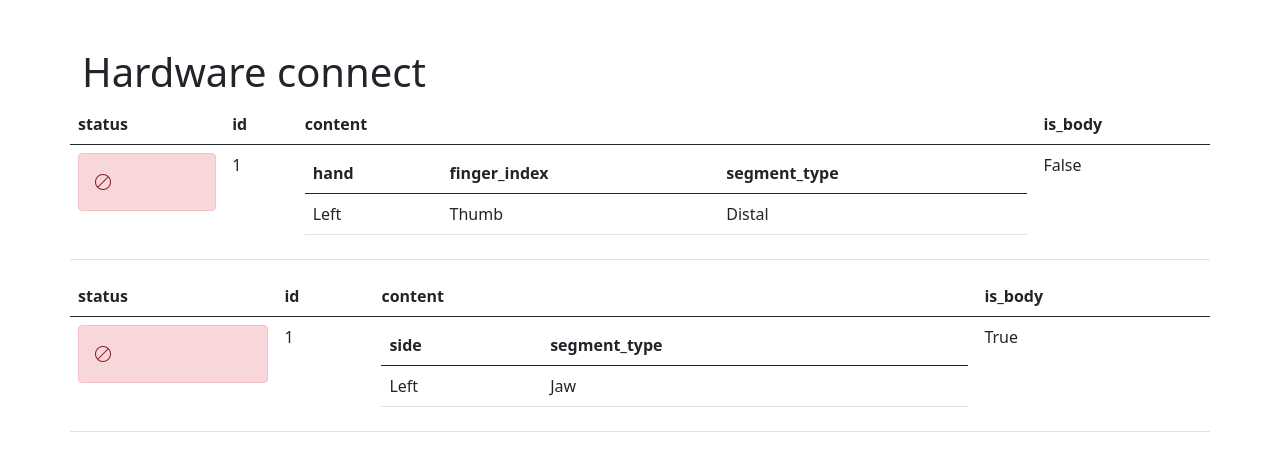
After one commit to LewisGet/body_tracker, a Django app: page /record/hardware/connect/status in a window 1280 px wide. The commit adds this page. Shown: the top 471 px of the page. Run offline with Django 5.2, Linux system fonts and the light colour scheme; tables that the repository leaves empty hold one stand-in row (values such as "Sample post"); data that the repository does not hold is empty.

Commit message:
add hardware connect log page

```diff
--- /dev/null
+++ b/record/templates/hardware_status.html
@@ -0,0 +1,59 @@
+{% extends 'base.html' %}
+
+
+{% block content %}
+    <div class="container mt-5">
+        <h1>Hardware connect</h1>
+
+        {% for item in result %}
+            <div class="row">
+                <table class="table">
+                    <thead>
+                        <tr>
+                            <th scope="col">status</th>
+                            <th scope="col">id</th>
+                            <th scope="col">content</th>
+                            <th scope="col">is_body</th>
+                        </tr>
+                    </thead>
+                    <tbody>
+                    <tr>
+                        <th scope="row">
+                            {% if item.connect %}
+                            <span class="alert alert-success d-flex align-items-center" role="alert">
+                                <i class="bi bi-broadcast-pin"></i>
+                            </span>
+                            {% else %}
+                            <span class="alert alert-danger d-flex align-items-center" role="alert">
+                                <i class="bi bi-ban"></i>
+                            </span>
+                            {% endif %}
+                        </th>
+                        <td>{{ item.id }}</td>
+                        <td>
+                            <table class="table">
+                                <thead>
+                                    <tr>
+                                        {% for k, v in item.content.items %}
+                                            <th scope="col">{{ k }}</th>
+                                        {% endfor %}
+                                    </tr>
+                                </thead>
+                                <tbody>
+                                    <tr>
+                                        {% for k, v in item.content.items %}
+                                            <td>{{ v }}</td>
+                                        {% endfor %}
+                                    </tr>
+                                </tbody>
+                            </table>
+
+                        </td>
+                        <td>{{ item.is_body }}</td>
+                    </tr>
+                    </tbody>
+                </table>
+            </div>
+        {% endfor %}
+    </div>
+{% endblock %}
--- a/record/urls.py
+++ b/record/urls.py
@@ -13,4 +13,5 @@ urlpatterns = [
     path('api/onoff', ToggleApiView.as_view(), name='api_on_off'),
     path('panel', TemplateView.as_view(template_name='panel.html'), name='panel'),
     path('api/scan/location', ScanLocationView.as_view(), name='api_scan_location'),
+    path('hardware/connect/status', HardwareStatusView.as_view(), name='hardware_status_view'),
 ]
--- a/record/views.py
+++ b/record/views.py
@@ -240,3 +240,34 @@ class ToggleApiView(View):
 class ScanLocationView(View):
     def get(self, request):
         return JsonResponse({'status': 'done'}, status=200)
+
+
+@method_decorator(csrf_exempt, name='dispatch')
+class HardwareStatusView(View):
+    def get(self, request):
+        last_contact = datetime.datetime.now() - datetime.timedelta(seconds=3)
+
+        fingers = Finger.objects.all()
+        body_parts = HeadArmLegBody.objects.all()
+
+        result = []
+
+        for finger in fingers:
+            has_recent_log = ActionLog.objects.filter(finger=finger, timestamp__gte=last_contact).exists()
+            result.append({
+                'id': finger.id,
+                'content': finger.to_dict(),
+                'connect': has_recent_log,
+                'is_body': False
+            })
+
+        for part in body_parts:
+            has_recent_log = ActionLog.objects.filter(head_arm_leg_body=part, timestamp__gte=last_contact).exists()
+            result.append({
+                'id': part.id,
+                'content': part.to_dict(),
+                'connect': has_recent_log,
+                'is_body': True
+            })
+
+        return render(request, 'hardware_status.html', {'result': result})
--- a/templates/base.html
+++ b/templates/base.html
@@ -6,6 +6,7 @@
     <title>{% block title %}{% endblock %}</title>
     <link href="https://cdn.jsdelivr.net/npm/bootstrap@5.0.0-beta3/dist/css/bootstrap.min.css" rel="stylesheet" integrity="sha384-eOJMYsd53ii+scO/bJGFsiCZc+5NDVN2yr8+0RDqr0Ql0h+rP48ckxlpbzKgwra6" crossorigin="anonymous">
     <script src="https://cdn.jsdelivr.net/npm/bootstrap@5.0.0-beta3/dist/js/bootstrap.bundle.min.js" integrity="sha384-JEW9xMcG8R+pH31jmWH6WWP0WintQrMb4s7ZOdauHnUtxwoG2vI5DkLtS3qm9Ekf" crossorigin="anonymous"></script>
+    <link rel="stylesheet" href="https://cdn.jsdelivr.net/npm/bootstrap-icons@1.11.3/font/bootstrap-icons.min.css">
     {% block head %}
     {% endblock %}
 </head>
```
Also changed, not shown: readme.md.
